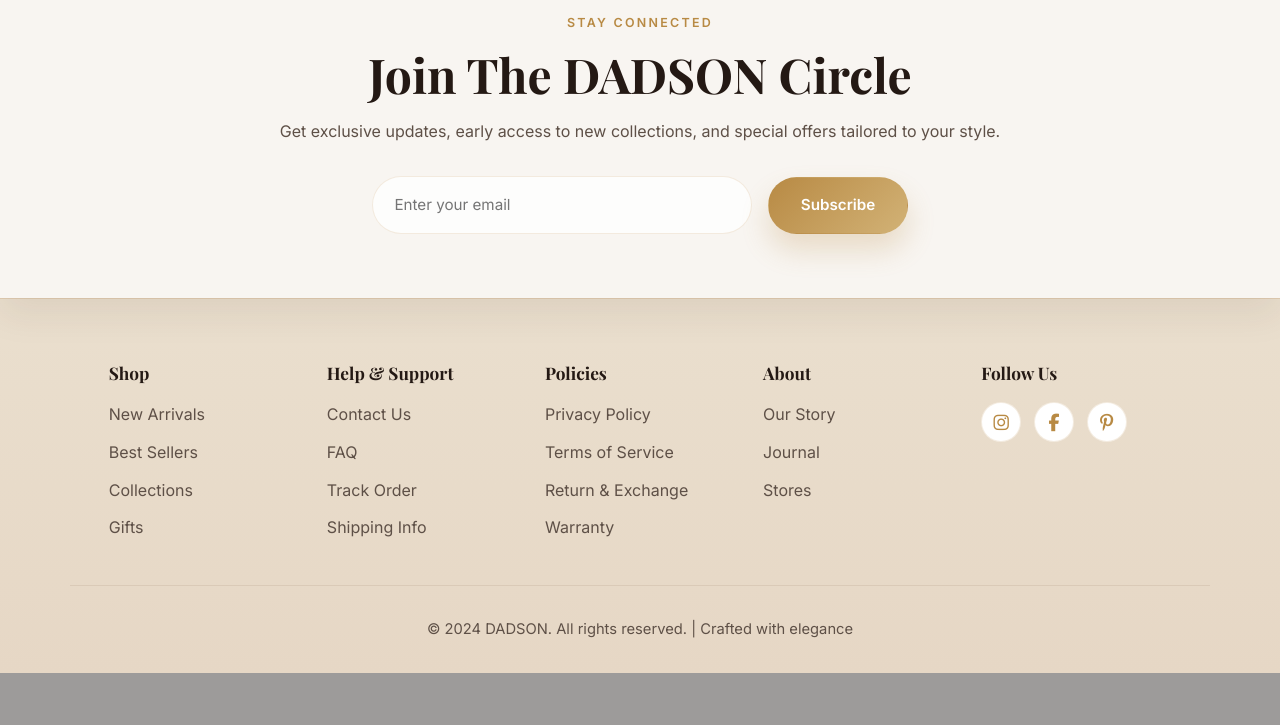
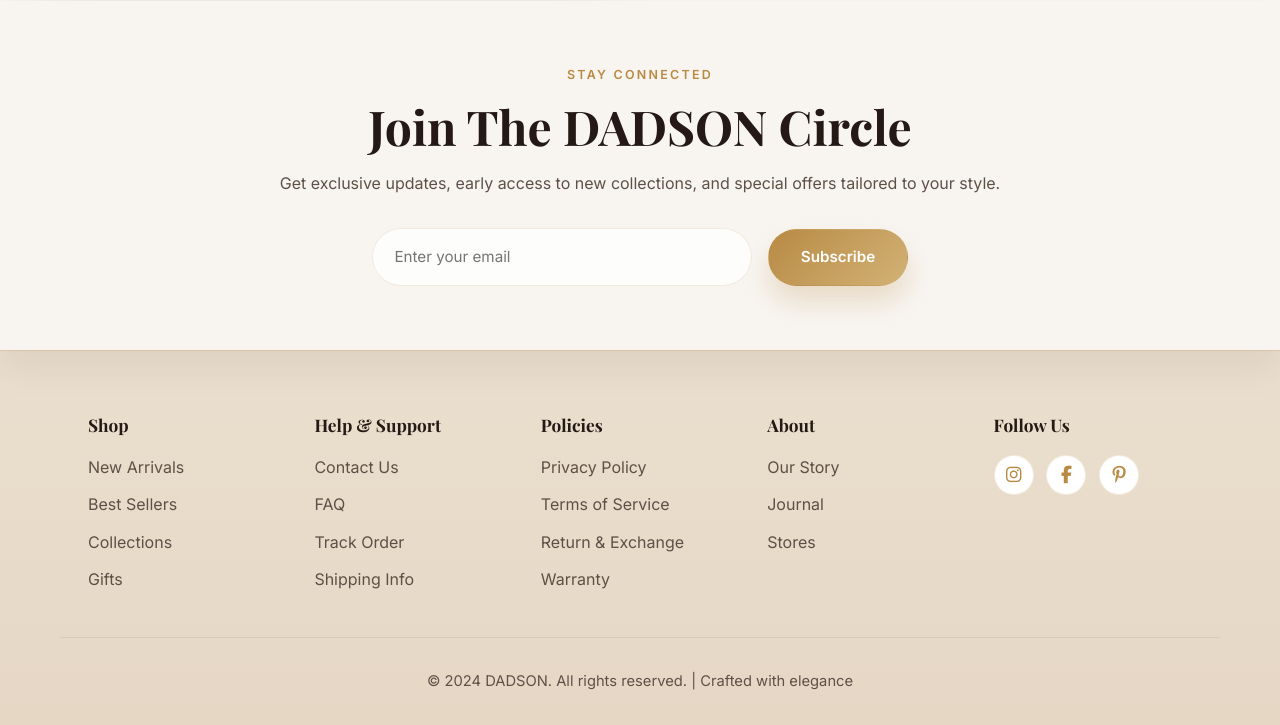
Before and after one commit to mynexasolutions-spec/dadson, a Flask app: page / in a window 1280 px wide. Shown: the part 5545-6270 px from the top of the page. Before the commit the page ends 6218 px from the top, so only its background shows below. Run offline with Flask 3, Linux system fonts and the light colour scheme.

Commit message:
Reduced side margins for a wider layout

```diff
--- a/static/css/styles.css
+++ b/static/css/styles.css
@@ -18,8 +18,8 @@
     --radius-lg: 34px;
     --transition: 0.35s ease;
     --section-space: clamp(1.5rem, 3vw, 2.5rem);
-    --content-max: 1240px;
-    --content-gutter: clamp(18px, 3vw, 48px);
+    --content-max: 1440px;
+    --content-gutter: clamp(14px, 2.5vw, 28px);
 }
 
 * {
```
Also changed, not shown: dadson/templates/cart.html (deleted).
